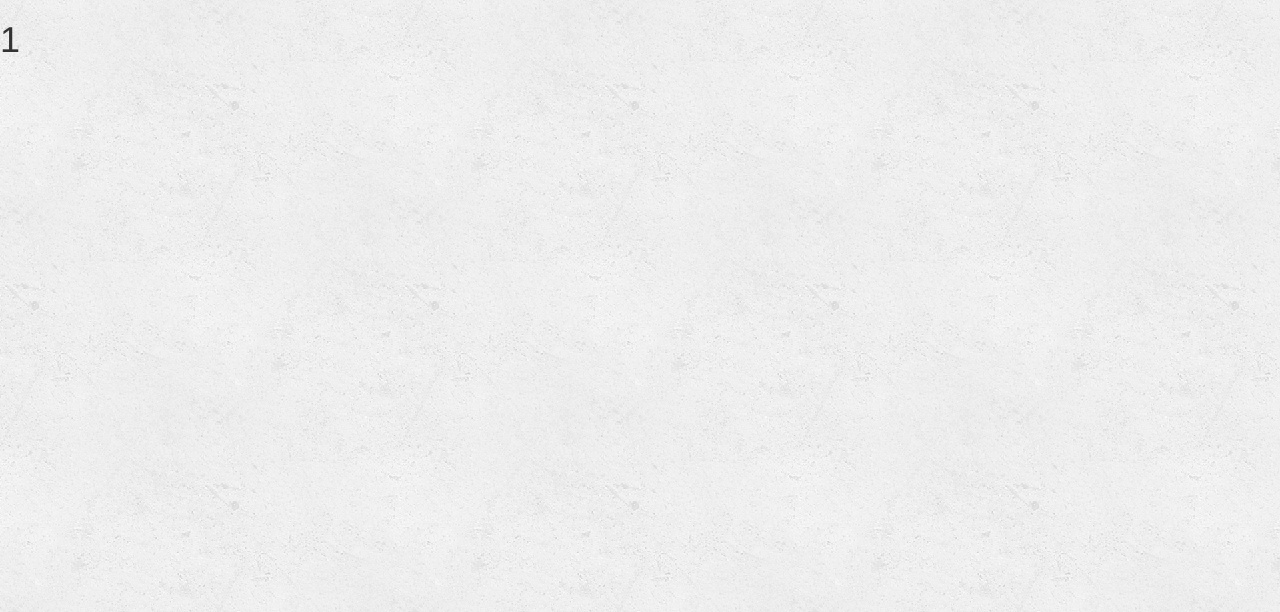
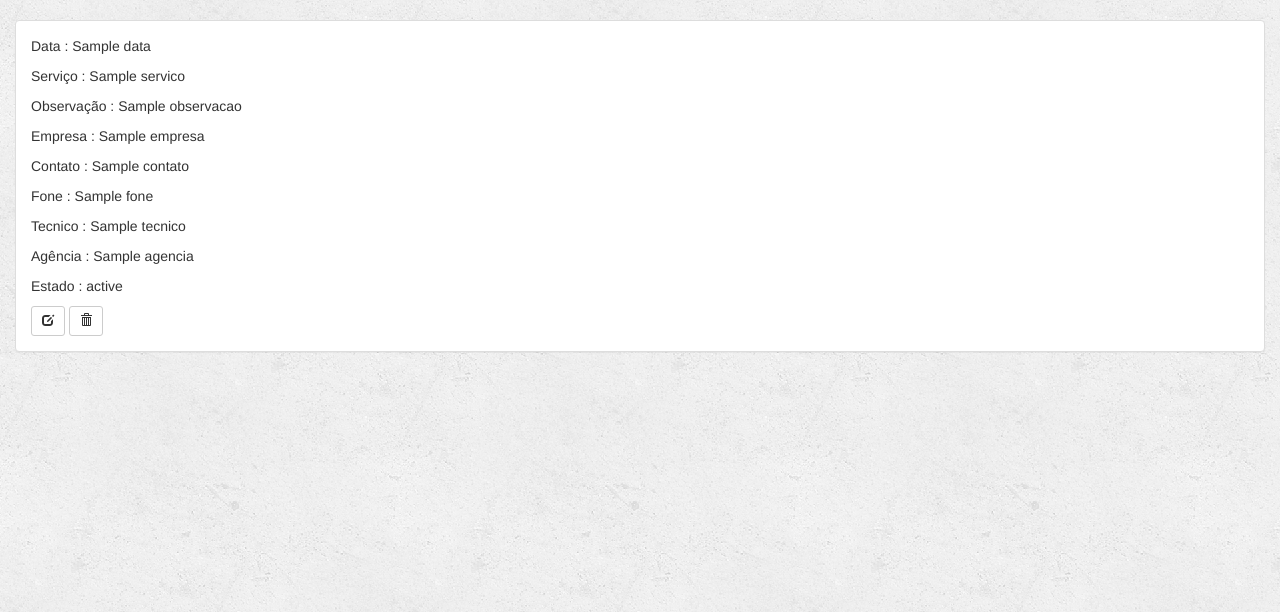
Before and after one commit to diegothuran/Services, a Django app: template templates/ServiceOrdering/detail.html in a window 1280 px wide. Shown: the part 52-664 px from the top of the page. Run offline with Django 3.2, Linux system fonts and the light colour scheme; the template is opened without the code that fills it: most values are stand-ins (such as "Sample title", 1, 10 or a date in 2020); some libraries are stand-ins or nearby versions.

```diff
--- a/ServiceOrdering/admin.py
+++ b/ServiceOrdering/admin.py
@@ -1,7 +1,8 @@
 from django.contrib import admin
-from .models import Tecnico, Empresa, Ordem_de_Servico, Servico
+from .models import Tecnico, Empresa, Ordem_de_Servico, Servico, Estado
 
 admin.site.register(Tecnico)
 admin.site.register(Empresa)
 admin.site.register(Ordem_de_Servico)
 admin.site.register(Servico)
+admin.site.register(Estado)
--- a/templates/ServiceOrdering/detail.html
+++ b/templates/ServiceOrdering/detail.html
@@ -1,4 +1,37 @@
 {% extends 'ServiceOrdering/base.html' %}
+{% block title %}Ordens de Serviço - Detalhes{% endblock %}
 {% block body %}
-    <h1>{{ ordem_de_servico.id }}</h1>
+    <div class="container-fluid">
+        <div class="row">
+            <div class="col-sm-12 col-mid-7">
+                <div class="panel panel-default">
+                    <div class="panel-body">
+                        <p>Data : {{ ordem_de_servico.data }}</p>
+                        <p>Serviço : {{ ordem_de_servico.servico.titulo }}</p>
+                        <p>Observação : {{ ordem_de_servico.observacao }}</p>
+                        <p>Empresa : {{ ordem_de_servico.empresa.nome }}</p>
+                        <p>Contato : {{ ordem_de_servico.contato }}</p>
+                        <p>Fone : {{ ordem_de_servico.fone }}</p>
+                        <p>Tecnico : {{ ordem_de_servico.tecnico}}</p>
+                        <p>Agência : {{ ordem_de_servico.agencia }}</p>
+                        <p>Estado : {{ ordem_de_servico.estado }}</p>
+                        <a href="{% url 'service:ordem-update' ordem_de_servico.id %}"><button type="submit" class="btn btn-default btn-sm">
+                            <span class="glyphicon glyphicon-edit"></span>
+                        </button></a>
+
+                        <!--delete-->
+                        <form action="{% url 'service:ordem-delete' ordem_de_servico.id %}" method="post" style="display: inline">
+                            {% csrf_token %}
+                            <input type="hidden" name="ordem_id" value="{{ ordem_de_servico.id }}"/>
+                            <button onclick="return confirm('Tem certeza?')" type="submit" class="btn btn-default btn-sm">
+                                <span class="glyphicon glyphicon-trash"></span>
+                            </button>
+
+                        </form>
+                    </div>
+                </div>
+            </div>
+        </div>
+    </div>
+
 {% endblock %}
--- a/templates/ServiceOrdering/index.html
+++ b/templates/ServiceOrdering/index.html
@@ -18,7 +18,7 @@
         <tbody>
             {% for ordem in all_ordens %}
                 <tr>
-                    <th>{{ ordem.data }}</th>
+                    <th>{{ ordem.hora }}</th>
                     <th>{{ ordem.servico }}</th>
                     <th>{{ ordem.empresa }}</th>
                     <th>{{ ordem.empresa.cnpj }}</th>
```
Also changed, not shown: ServiceOrdering/models.py (+9 -2 lines), db.sqlite3.
